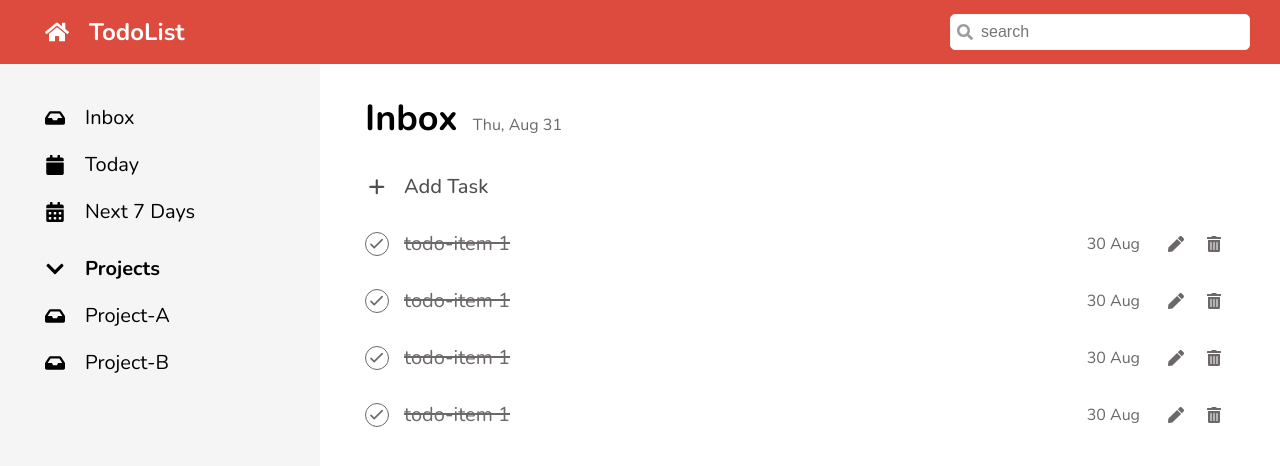
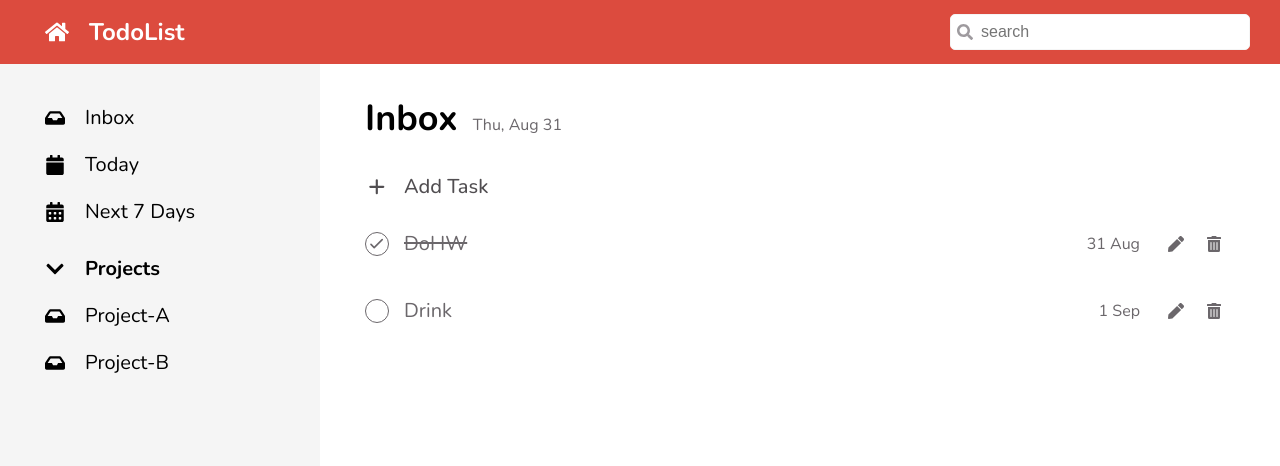
Before and after one commit to pavitpim40/cc15-todollst-ppimchan, a React (Create React App) app: page / in a window 1280 px wide. Shown: the top 466 px of the page. Built offline with nearby package versions, Linux system fonts and the light colour scheme.

Commit message:
pass props from todoList to todoItem

```diff
--- a/src/components/Todo/TodoItem.jsx
+++ b/src/components/Todo/TodoItem.jsx
@@ -5,7 +5,11 @@
 import TodoForm from './TodoForm';
 import styles from './TodoItem.module.scss';
 
-function TodoItem() {
+// function TodoItem(props) {
+// Object Destructuring (Props)
+// const { task, done, date } = props;
+
+function TodoItem({ task, done, date }) {
   const [isOpenForm, setIsOpenForm] = useState(false);
 
   const handleClick = function () {
@@ -17,11 +21,11 @@
         <TodoForm textSubmit='Edit Task' setIsOpenForm={setIsOpenForm} />
       ) : (
         <li className={styles.todo}>
-          <div className={`${styles.todo__checkbox} ${styles.todo__checkbox__done}`}>
+          <div className={`${styles.todo__checkbox}  ${done ? styles.todo__checkbox__done : ''}`}>
             <HiOutlineCheck className={styles.todo__checkbox__icon} />
           </div>
-          <p className={`${styles.todo__task} ${styles.todo__task__done}`}>todo-item 1 </p>
-          <span className={styles.todo__date}>30 Aug</span>
+          <p className={`${styles.todo__task} ${done ? styles.todo__task__done : ''}`}>{task}</p>
+          <span className={styles.todo__date}>{date}</span>
           <div className={styles.todo__action}>
             <span onClick={handleClick}>
               <FaPen className={styles.todo__edit} />
--- a/src/components/Todo/TodoLists.jsx
+++ b/src/components/Todo/TodoLists.jsx
@@ -4,10 +4,8 @@
 function TodoLists() {
   return (
     <ul className={styles.todo__lists}>
-      <TodoItem />
-      <TodoItem />
-      <TodoItem />
-      <TodoItem />
+      <TodoItem task='DoHW' done={true} date='31 Aug' />
+      <TodoItem task='Drink' done={false} date='1 Sep' />
     </ul>
   );
 }
--- a/src/components/Todo/TodoLists.module.scss
+++ b/src/components/Todo/TodoLists.module.scss
@@ -2,4 +2,7 @@
 
 .todo__lists {
   // padding: $todo-content-padding;
+  display: flex;
+  flex-direction: column;
+  gap: 10px;
 }
```
